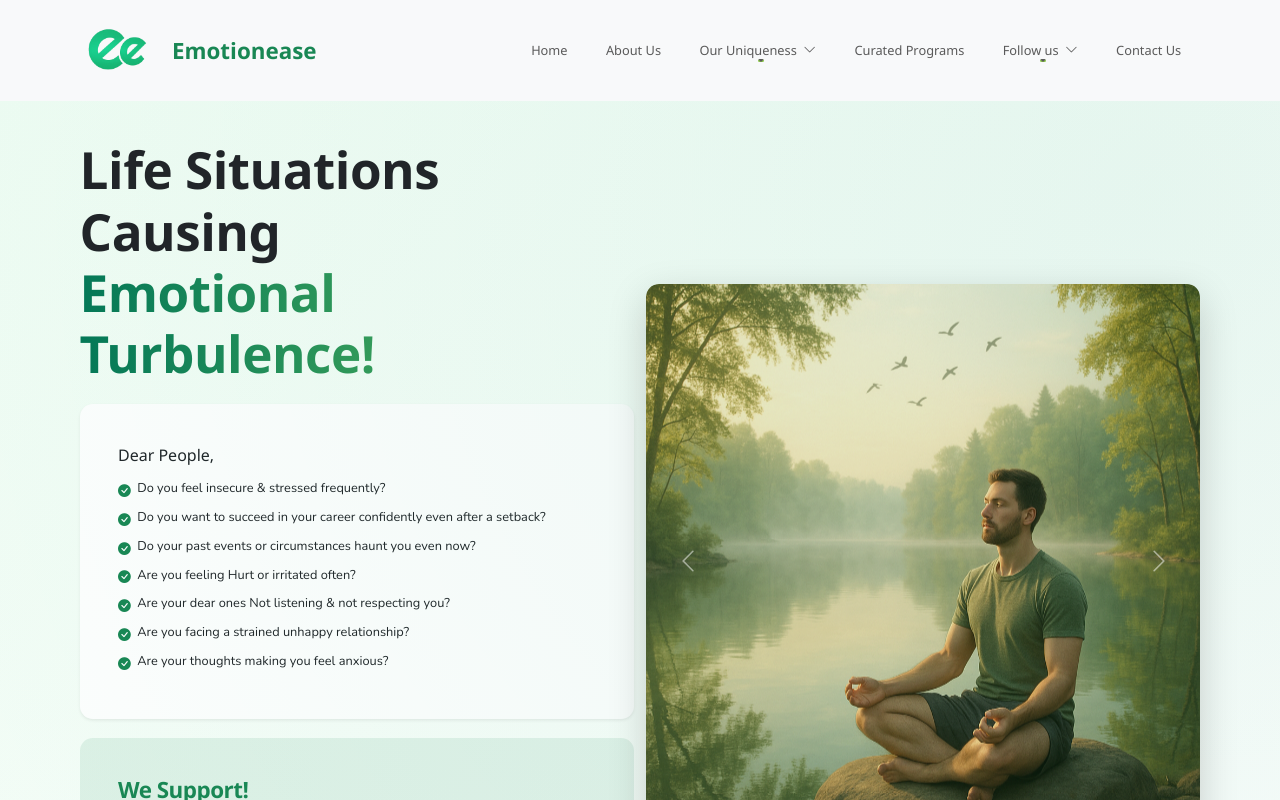
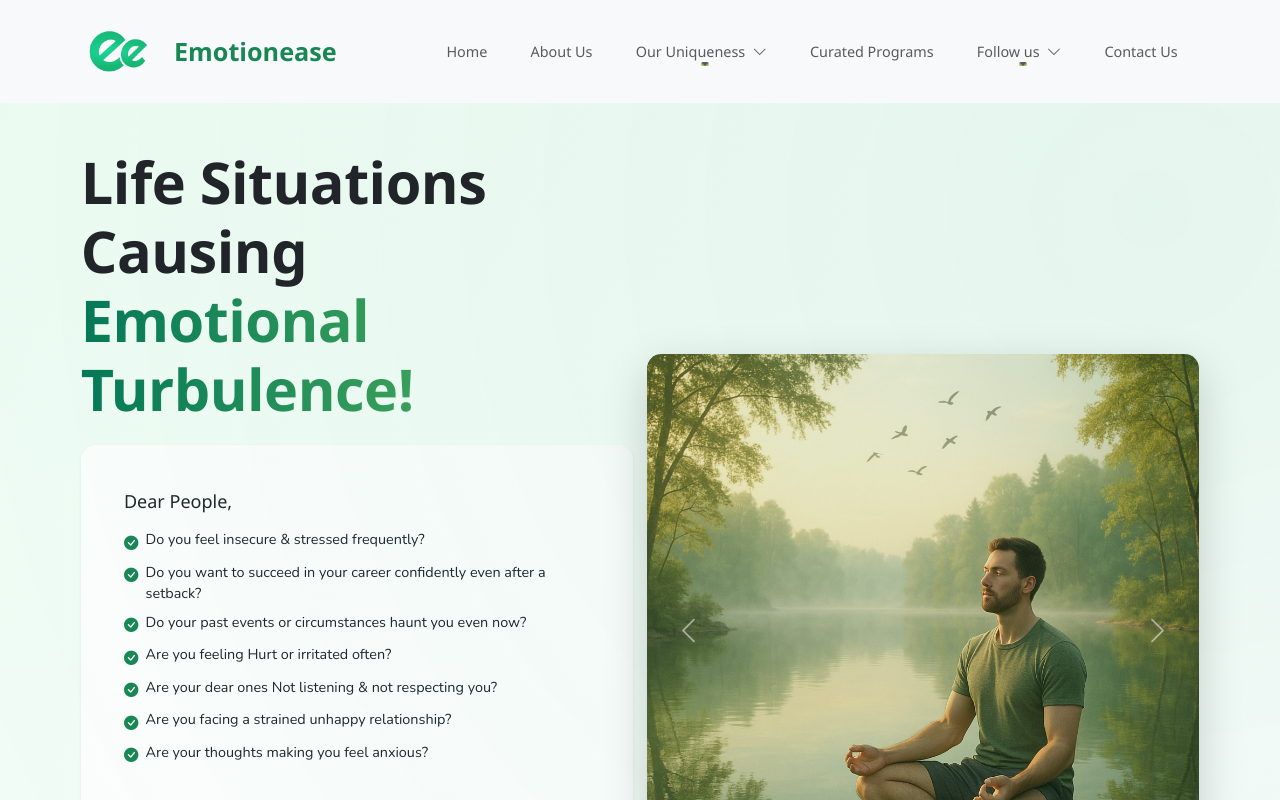
Before and after one commit to EmotionEase-dev/emotionease-Website, a React (Vite) app: page / in a window 1280 px wide. Shown: the top 800 px of the page. Built offline with nearby package versions, Linux system fonts and the light colour scheme; a web font is replaced by a local one.

Commit message:
font update

```diff
--- a/src/index.css
+++ b/src/index.css
@@ -1,5 +1,5 @@
 html {
-  font-size: 80%;
+  font-size: 90%;
 }
 /* ===== BASE FONTS ===== */
 body {
```
